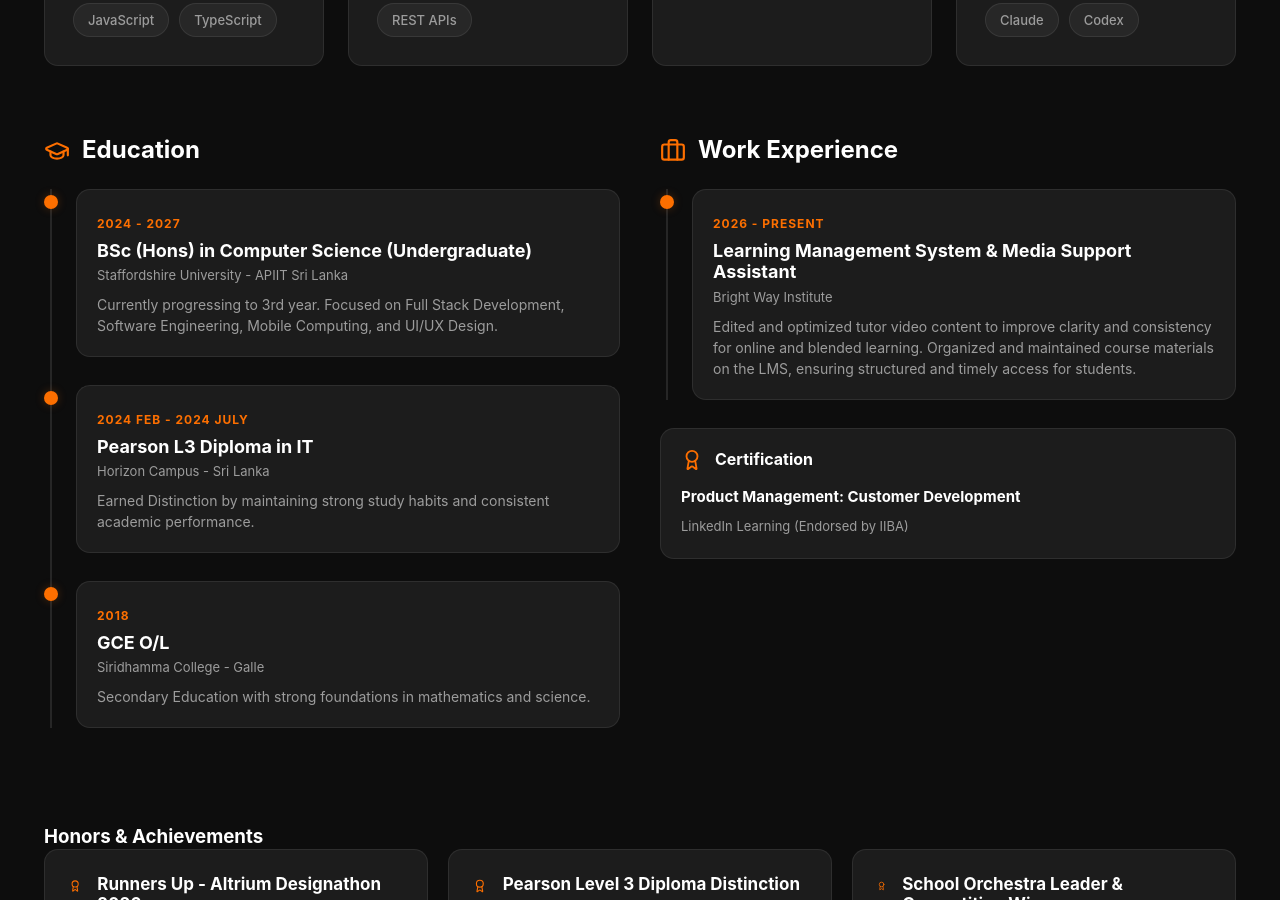
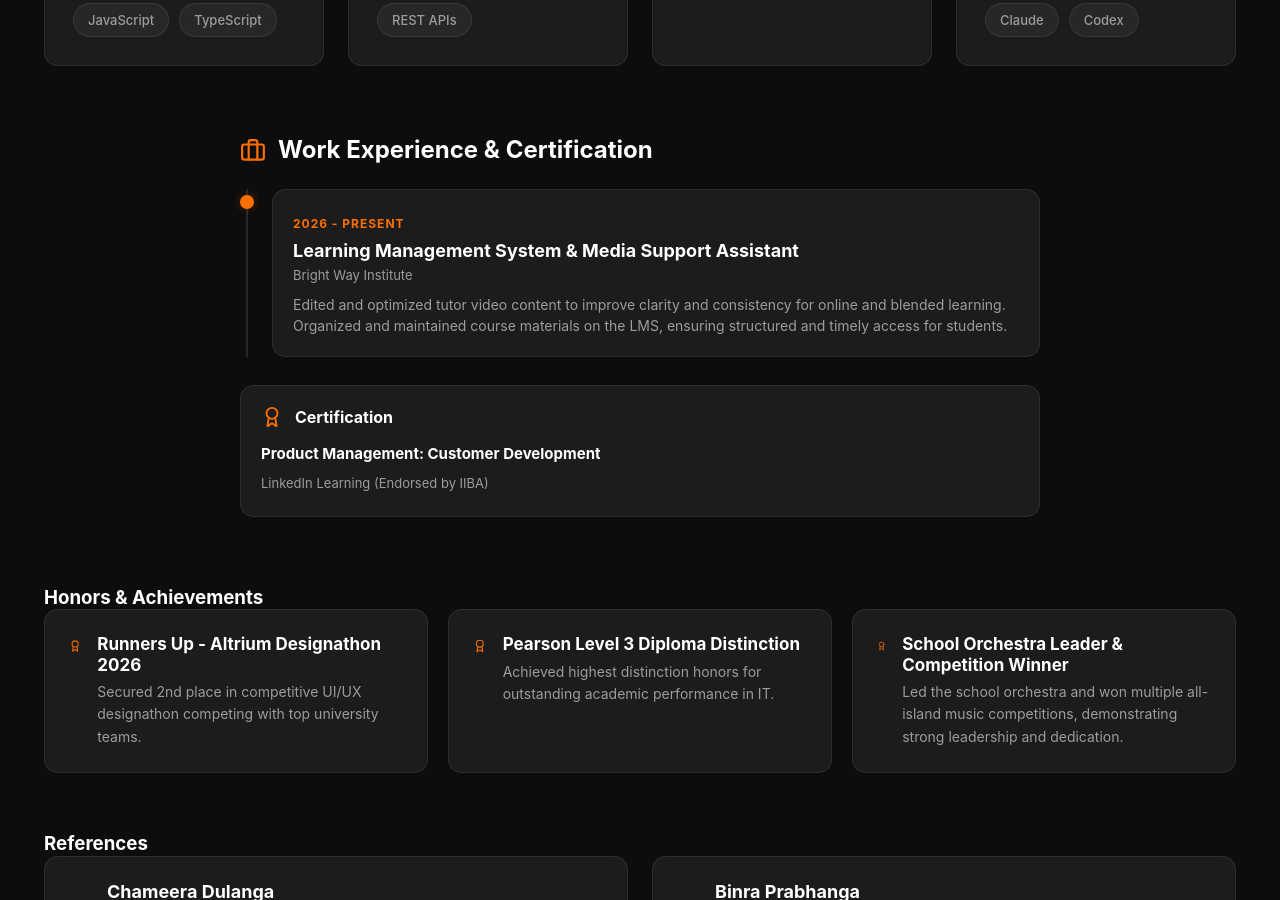
Before and after one commit to chanupadulnuwan/chanupa-portfolio, a React (Vite) app: page / in a window 1280 px wide. Shown: the part 1900-2800 px from the top of the page. Built offline with nearby package versions, Linux system fonts and the light colour scheme.

Commit message:
Remove education section from About Me

```diff
--- a/src/components/About.css
+++ b/src/components/About.css
@@ -124,12 +124,10 @@
   border-color: rgba(253, 111, 0, 0.2);
 }
 
-/* Dual Column Layout */
-.edu-exp-grid {
-  display: grid;
-  grid-template-columns: 1fr 1fr;
-  gap: 40px;
-  margin-bottom: 70px;
+/* Work Experience Container */
+.work-exp-container {
+  max-width: 800px;
+  margin: 0 auto 70px;
 }
 
 .column-header {
--- a/src/components/About.jsx
+++ b/src/components/About.jsx
@@ -78,34 +78,12 @@ const About = () => {
           })}
         </div>
 
-        {/* Education & Experience Dual Columns */}
-        <div className="edu-exp-grid">
-          {/* Education Column */}
-          <div className="edu-column">
-            <div className="column-header">
-              <GraduationCap size={26} color="#FD6F00" />
-              <h3>Education</h3>
-            </div>
-            <div className="timeline">
-              {education.map((edu, idx) => (
-                <div key={idx} className="timeline-item">
-                  <div className="timeline-dot" />
-                  <div className="timeline-content">
-                    <span className="timeline-period">{edu.period}</span>
-                    <h4>{edu.degree}</h4>
-                    <span className="timeline-company">{edu.institution}</span>
-                    <p>{edu.details}</p>
-                  </div>
-                </div>
-              ))}
-            </div>
-          </div>
-
-          {/* Work Experience Column */}
+        {/* Work Experience & Certification Section */}
+        <div className="work-exp-container">
           <div className="exp-column">
             <div className="column-header">
               <Briefcase size={26} color="#FD6F00" />
-              <h3>Work Experience</h3>
+              <h3>Work Experience & Certification</h3>
             </div>
             <div className="timeline">
               {experienceTimeline.map((exp, idx) => (
```
